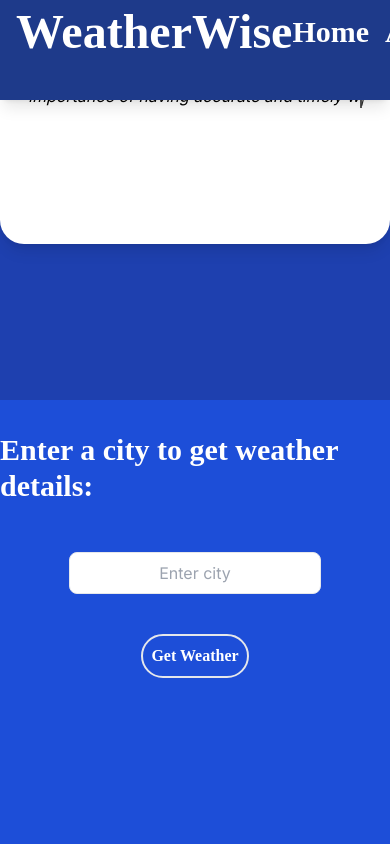
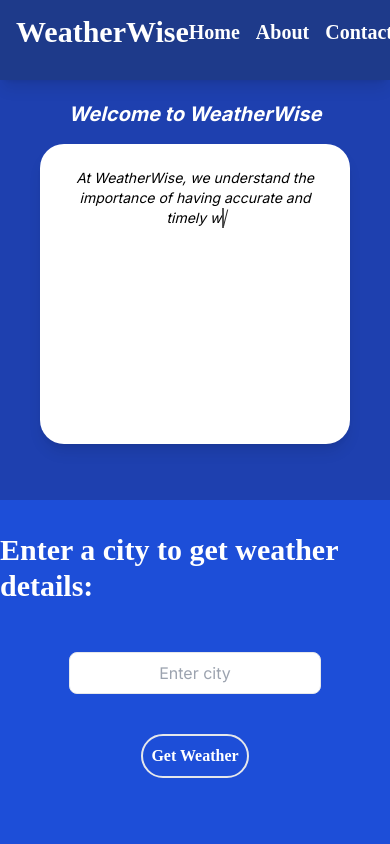
Before and after one commit to joelclaudius/weather-app, a React (Create React App) app: page / in a window 390 px wide. Shown: the top 844 px of the page. Built offline with nearby package versions, Linux system fonts and the light colour scheme.

Commit message:
Adding components

```diff
--- a/src/Header.js
+++ b/src/Header.js
@@ -4,13 +4,13 @@ import React from "react";
 
 const Header = () => {
   return (
-    <header className="fixed top-0 left-0 w-full bg-blue-900 text-white shadow-lg z-50 h-[100px]  font-display font-extrabold lg:px-[380px]">
+    <header className="fixed top-0 left-0 w-full bg-blue-900 text-white shadow-lg z-50 h-[80px] lg:h-[100px]  font-display font-extrabold lg:px-[380px]">
       <div className="max-w-7xl mx-auto px-4 sm:px-6 lg:px-8">
         <div className="flex justify-between items-center h-16">
           <div className="flex items-center">
-            <span className="text-5xl font-bold">WeatherWise</span>
+            <span className="lg:text-5xl text-3xl font-bold">WeatherWise</span>
           </div>
-          <div className="flex items-center space-x-4 text-3xl">
+          <div className="flex items-center space-x-4 text-xl lg:text-3xl">
             <a href="#" className="text-white hover:text-gray-300">
               Home
             </a>
--- a/src/LandingPageDescription.js
+++ b/src/LandingPageDescription.js
@@ -7,11 +7,11 @@ const LandingPageDescription = () => {
  `;
 
   return (
-    <section className="bg-blue-800  lg:py-8 h-[400px] md:pt-[120px] lg:h-[500px] lg:pt-[120px] lg:px-[500px] md:px-[100px] ">
+    <section className="bg-blue-800  lg:py-8 h-[500px] md:pt-[120px] lg:h-[500px] pt-[100px] lg:pt-[120px] lg:px-[500px] md:px-[100px] px-10 text-sm">
       <h1 className=" text-xl lg:text-3xl font-bold text-center text-white mb-4 italic">
         Welcome to WeatherWise
       </h1>
-      <p className="lg:text-xl text-black pb-4 text-center shadow-lg bg-white rounded-3xl p-4 lg:p-10 h-[200px] lg:h-[300px]">
+      <p className="lg:text-xl text-black p-6 text-center shadow-lg bg-white rounded-3xl lg:p-10 lg:h-[300px] h-[300px]">
         <TypingEffect text={description} speed={75} />
       </p>
     </section>
--- a/src/Weather.js
+++ b/src/Weather.js
@@ -145,7 +145,7 @@ const Weather = () => {
                   </button>
                 </div>
               </div>
-              <div className="grid grid-cols-1 gap-0 h-auto w-auto overflow-scroll sm:grid-cols-2 md:grid-cols-4 sm:gap-5 md:gap-5 m-auto lg:px-[380px] md:px-3">
+              <div className="grid grid-cols-1 gap-3 h-auto w-auto overflow-scroll sm:grid-cols-2 md:grid-cols-4 sm:gap-5 md:gap-5 m-auto lg:px-[380px] md:px-3 px-5">
                 {weatherData &&
                   weatherData.properties.periods.map((period, index) => (
                     <div key={index} className="shadow-xl rounded-lg border-2">
```
Also changed, not shown: 11 other files (tests, documents, lock files or other folders).
